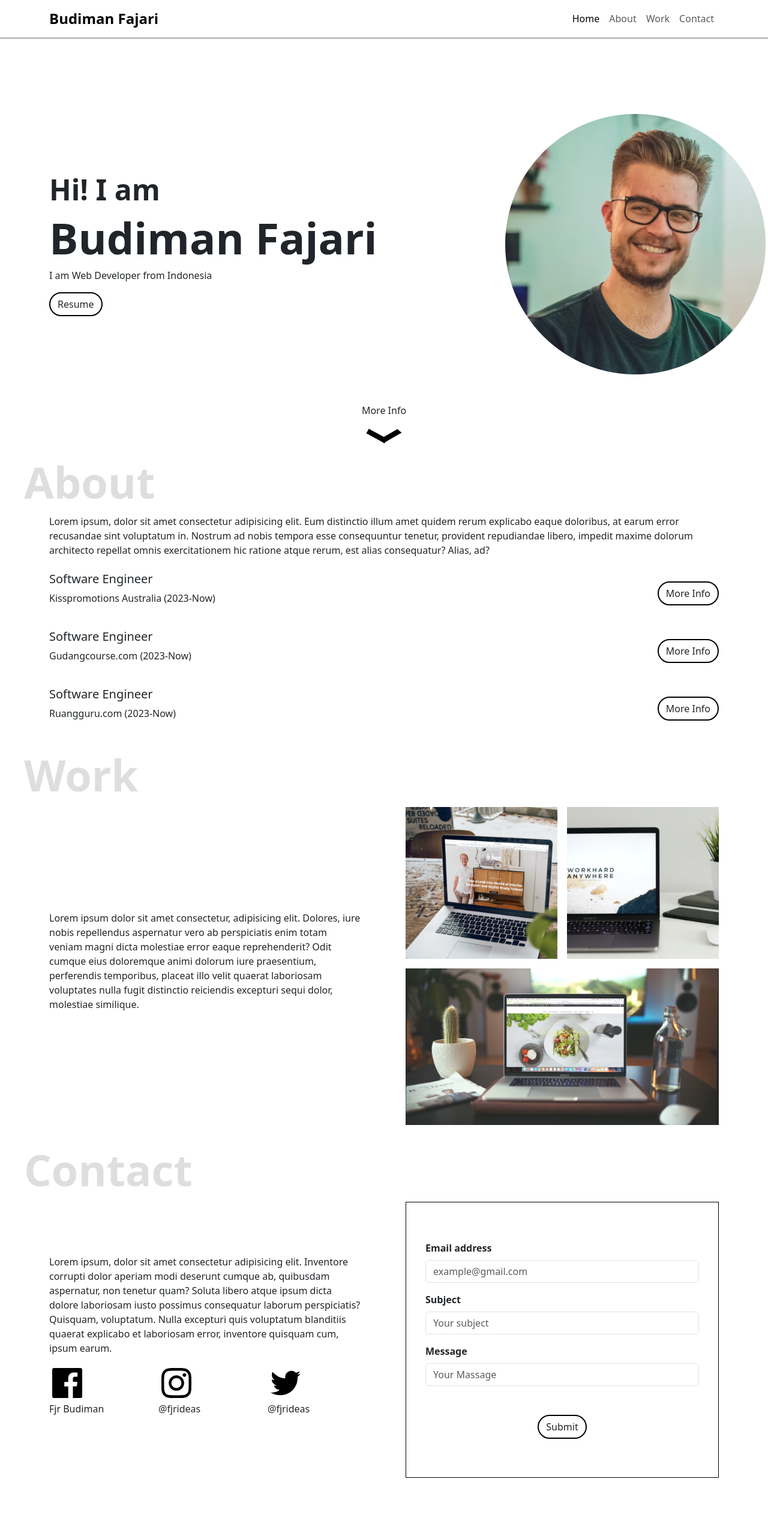
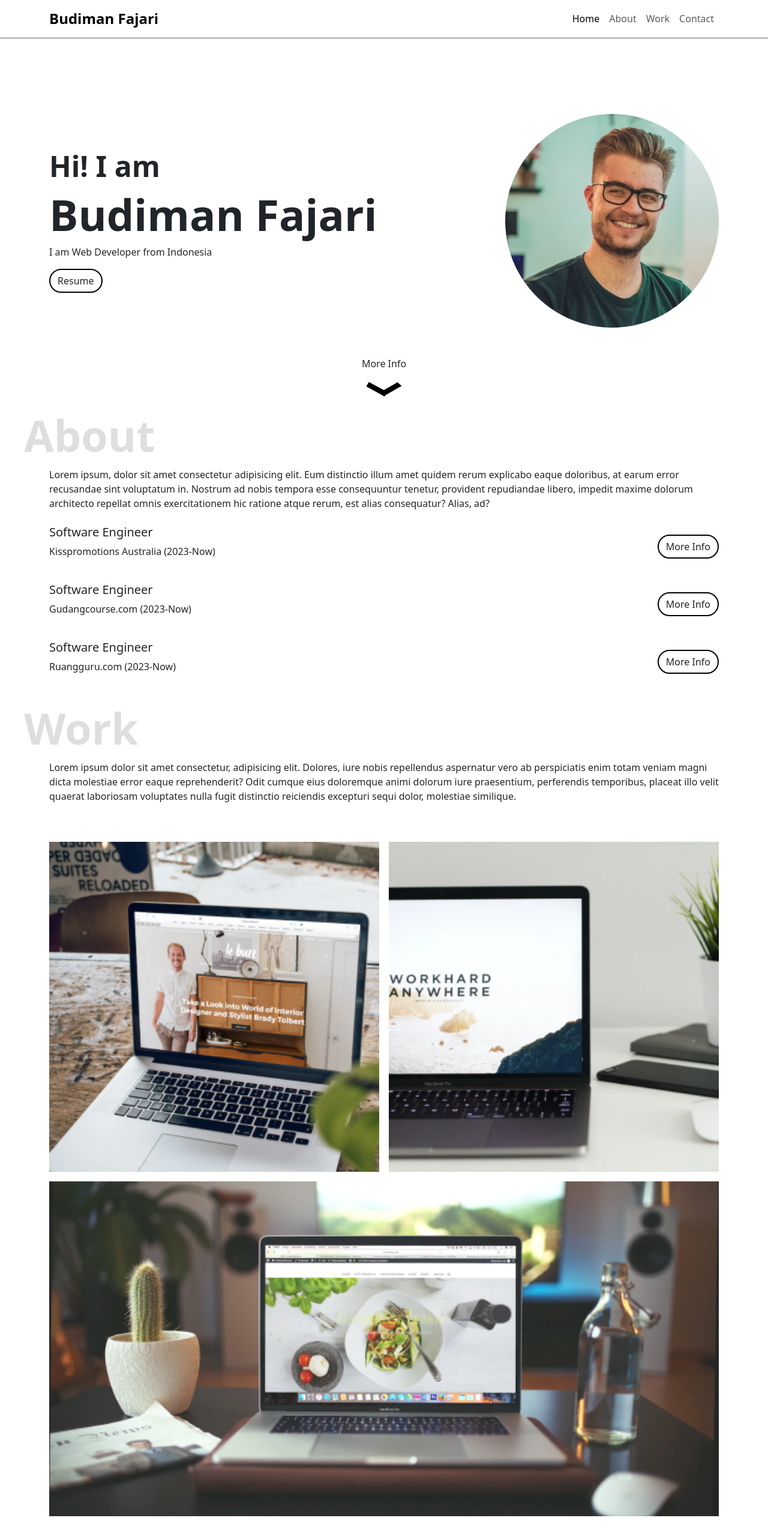
Before and after one commit to verrelb7/Portfolio, a plain HTML site: page index.html in a window 1280 px wide. Shown: the top 2560 px of the page at 60% size. Drawn offline with nearby package versions, Linux system fonts and the light colour scheme.

Commit message:
tidy up done

```diff
--- a/index.html
+++ b/index.html
@@ -20,34 +20,34 @@
                 <a class="nav-link active" aria-current="page" href="#">Home</a>
               </li>
               <li class="nav-item">
-                <a class="nav-link" href="#">About</a>
+                <a class="nav-link" href="about">About</a>
               </li>
               <li class="nav-item">
-                <a class="nav-link" href="#">Work</a>
+                <a class="nav-link" href="work">Work</a>
               </li>
               <li class="nav-item">
-                <a class="nav-link" href="#">Contact</a>
+                <a class="nav-link" href="contact">Contact</a>
               </li>
             </ul>
           </div>
         </div>
       </nav>
      <section id="home" class="home container">
-        <div class="row d-flex align-items-center">
-            <div class="col-8">
+        <div class="row d-flex align-items-center flex-md-row flex-column-reverse">
+            <div class="col-12 col-md-8">
                 <h3 class="fw-semibold">Hi! I am</h3>
                 <h1 class="fw-bold">Budiman Fajari</h1>
                 <p>I am Web Developer from Indonesia</p>
                 <a class="btn button" href="Images/potrait.png" download>Resume</a>
             </div>
-            <div class="col-4">
+            <div class="col-12 col-md-4 d-flex justify-content-md-end justify-content-center">
                 <img src="Images/potrait.png" alt="potrait">
             </div>
         </div>
-        <div class=" arrow w-100 d-flex align-items-center flex-column mt-5">
-            <a class= "text-decoration-none text-dark"href="#about">More Info</a>
+        <a href="#about" class="text-decoration-none arrow w-100 d-flex align-items-center flex-column mt-5">
+            <div class= "text-dark">More Info</div>
             <img id="arrow" class="mt-2" src="Images/arrow.svg" alt="arrow">
-        </div>
+        </a>
      </section>
      <section id="about" class="about container">
         <p>Lorem ipsum, dolor sit amet consectetur adipisicing elit. Eum distinctio illum amet quidem rerum explicabo eaque doloribus, at earum error recusandae sint voluptatum in. Nostrum ad nobis tempora esse consequuntur tenetur, provident repudiandae libero, impedit maxime dolorum architecto repellat omnis exercitationem hic ratione atque rerum, est alias consequatur? Alias, ad?</p>
@@ -86,10 +86,10 @@
       </section>
       <section id="work" class="work container">
         <div class="row d-flex align-items-center gap-5">
-          <div class="col">
+          <div class="col-12 col-5">
             <p>Lorem ipsum dolor sit amet consectetur, adipisicing elit. Dolores, iure nobis repellendus aspernatur vero ab perspiciatis enim totam veniam magni dicta molestiae error eaque reprehenderit? Odit cumque eius doloremque animi dolorum iure praesentium, perferendis temporibus, placeat illo velit quaerat laboriosam voluptates nulla fugit distinctio reiciendis excepturi sequi dolor, molestiae similique.</p>
           </div>
-          <div class="col work-img">
+          <div class="col-12 col-6 work-img">
             <div id="work-1" class="work-img-item">
               <img src="Images/work-1.png" alt="work 1">
             </div>
@@ -109,25 +109,25 @@
             <div class="row">
               <div class="col d-flex align-items-center">
                 <div class="col">
-                  <img src="Images/Facebook.svg" alt="facebook icon">
-                  <p>Fjr Budiman</p>
+                  <img class="w-25" src="Images/Facebook.svg" alt="facebook icon">
+                  <p class="mb-0 ms-2">Fjr Budiman</p>
                 </div>
               </div>
               <div class="col d-flex align-items-center">
                 <div class="col">
-                  <img src="Images/Instagram.svg" alt="instagram icon">
-                  <p>@fjrideas</p>
+                  <img class="w-25" src="Images/Instagram.svg" alt="instagram icon">
+                  <p class="mb-0 ms-2">@fjrideas</p>
                 </div>
               </div>
               <div class="col d-flex align-items-center">
-                <div class="col">
-                  <img src="Images/Twitter.svg" alt="twitter icon">
-                  <p>@fjrideas</p>
+                <div class="col-12 col-lg-6">
+                  <img class="w-25" src="Images/Twitter.svg" alt="twitter icon">
+                  <p class="mb-0 ms-2">@fjrideas</p>
                 </div>
               </div>
             </div>
           </div>
-          <div class="col">
+          <div class="col-12 col-lg-5">
             <form class="contact-form" onsubmit="onFormSubmit(event)">
               <div class="mb-3">
                 <label for="inp-email" class="form-label">Email address</label>
--- a/style.css
+++ b/style.css
@@ -37,6 +37,11 @@ section::before {
 
 .home h3 {
     font-size: 48px;
+}
+
+.home img {
+    width: 100%;
+
 }
 
 .home .arrow img{
@@ -99,6 +104,19 @@ section::before {
     font-size: 24px;
 }
 
+@media only screen and (max-width: 768px) {
+    .home img {
+        width: 50%;
+    }
+}
+
+@media only screen and (max-width: 576px) {
+    section::before {
+        left: -10px;
+        font-size: 64px;
+    }
+}
+
 #work-1 {
     grid-area: work-1;
 }
```
